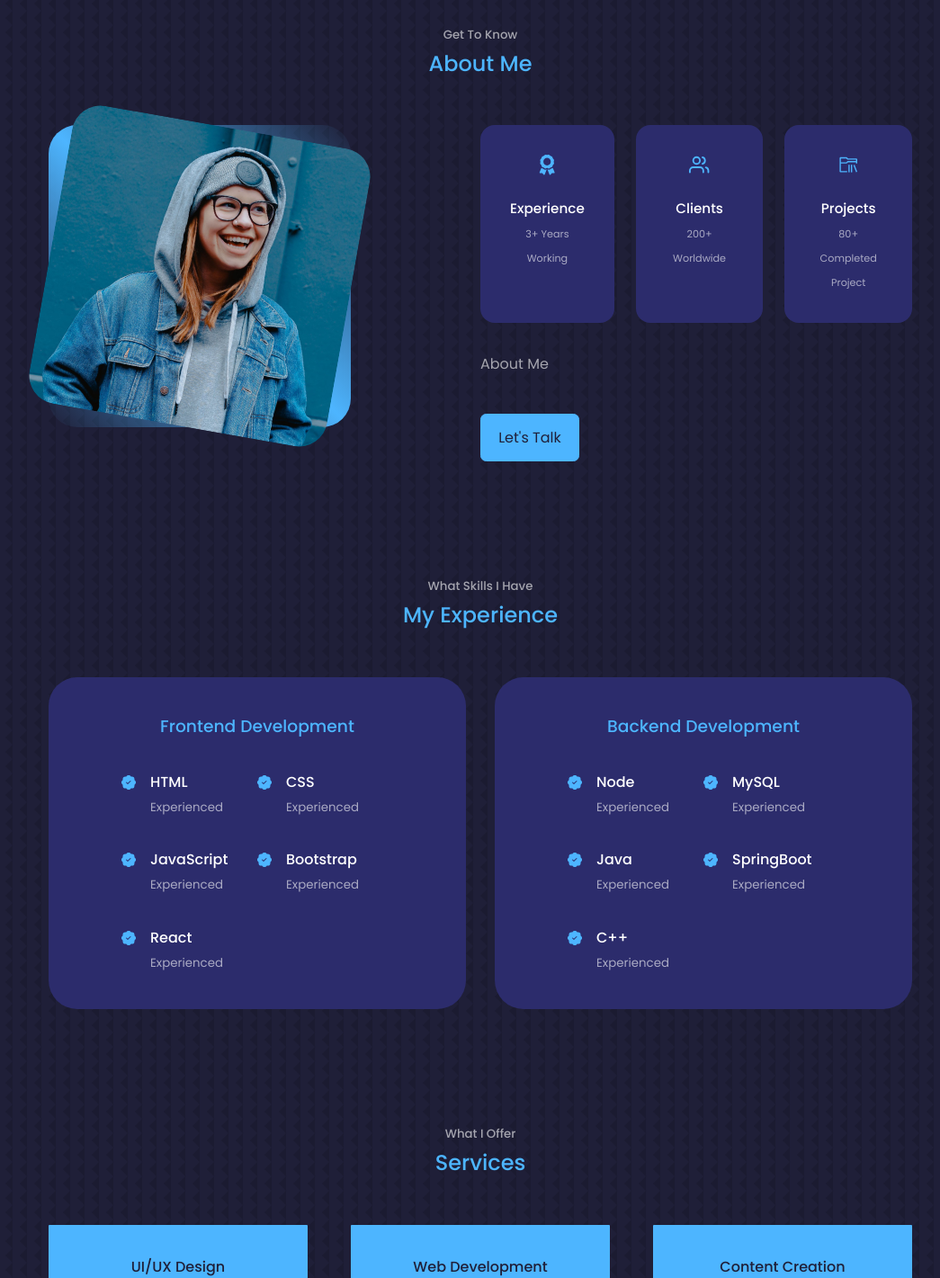
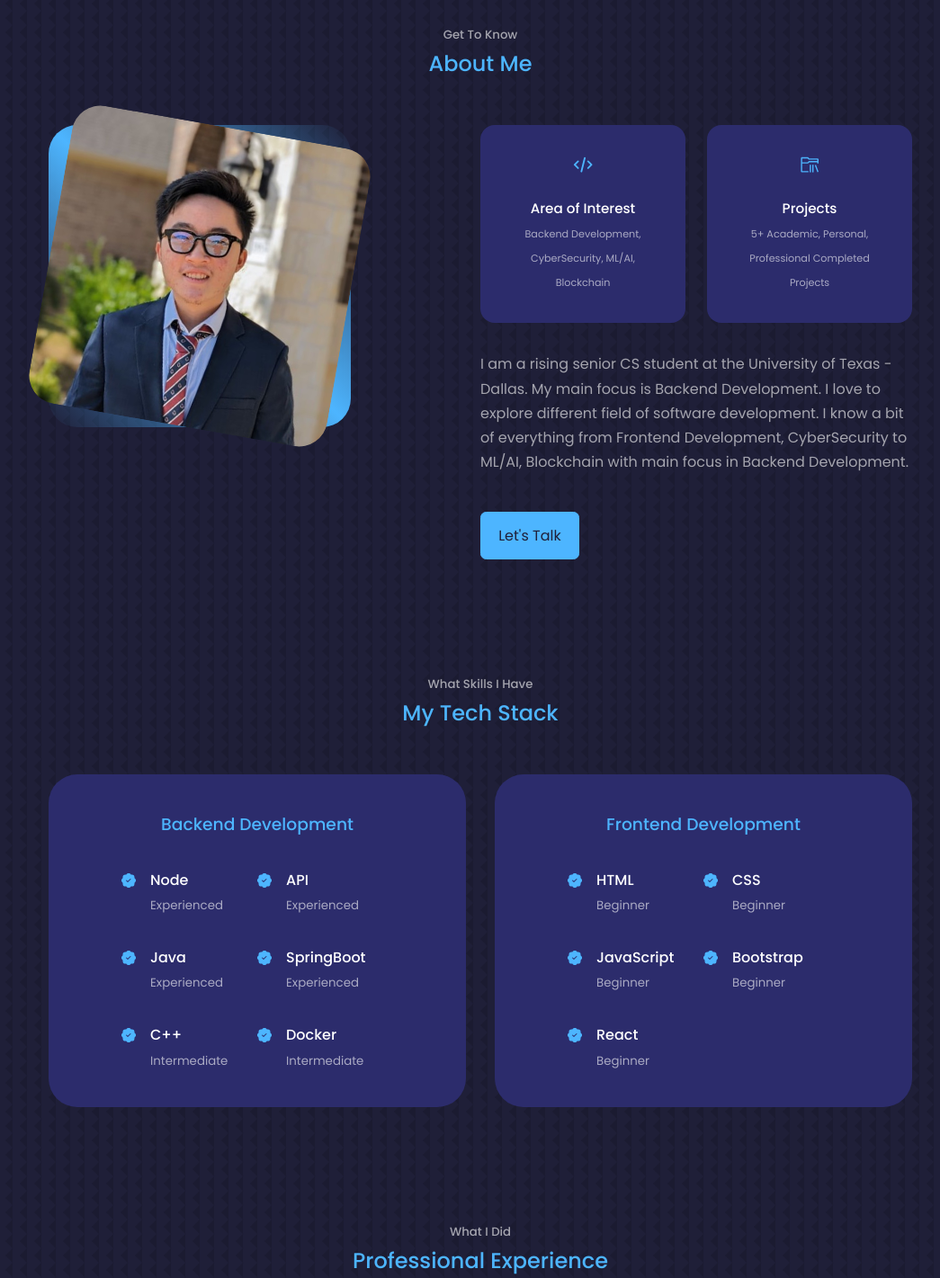
Before and after one commit to TriDevelopers/portfolio-website, a React (Create React App) app: page / in a window 1280 px wide. Shown: the part 900-2321 px from the top of the page at 90% size, without its empty margins (106-1151 px from the left). Built offline with nearby package versions, Linux system fonts and the light colour scheme.

Commit message:
Fixed About Me + Experience

```diff
--- a/src/components/about/About.jsx
+++ b/src/components/about/About.jsx
@@ -1,8 +1,7 @@
 import React from 'react'
 import './about.css'
-import ME from '../../assets/me-about.jpg'
-import {FaAward} from 'react-icons/fa'
-import {FiUsers} from 'react-icons/fi'
+import ME from '../../assets/me-about-1.jpg'
+import {HiOutlineCode} from 'react-icons/hi'
 import {VscFolderLibrary} from 'react-icons/vsc'
 
 const About = () => {
@@ -20,25 +19,23 @@ const About = () => {
 
         <div className="about__content">
           <div className="about__cards">
+
             <article className="about__card">
-              <FaAward className="about__icon" />
-              <h5>Experience</h5>
-              <small>3+ Years Working</small>
-            </article>
-            <article className="about__card">
-              <FiUsers className="about__icon" />
-              <h5>Clients</h5>
-              <small>200+ Worldwide</small>
+              <HiOutlineCode className="about__icon" />
+              <h5>Area of Interest</h5>
+              <small>Backend Development, CyberSecurity, ML/AI, Blockchain</small>
             </article>
             <article className="about__card">
               <VscFolderLibrary className="about__icon" />
               <h5>Projects</h5>
-              <small>80+ Completed Project</small>
+              <small>5+ Academic, Personal, Professional Completed Projects</small>
             </article>
           </div>
 
           <p>
-            About Me
+            I am a rising senior CS student at the University of Texas - Dallas. My main focus is Backend Development.
+            I love to explore different field of software development.
+            I know a bit of everything from Frontend Development, CyberSecurity to ML/AI, Blockchain with main focus in Backend Development.
           </p>
 
           <a href="#contact" className="btn btn-primary">Let's Talk</a>
--- a/src/components/about/about.css
+++ b/src/components/about/about.css
@@ -31,7 +31,7 @@
 
 .about__cards {
     display: grid;
-    grid-template-columns: repeat(3, 1fr);
+    grid-template-columns: repeat(2, 1.5fr);
     gap: 1.5rem;
 }
 
@@ -97,7 +97,7 @@
     }
 
     .about__cards {
-        grid-template-columns: 1fr 1fr;
+        grid-template-columns: 1.3fr;
         gap: 1rem;
     }
 
--- a/src/components/contact/Contact.jsx
+++ b/src/components/contact/Contact.jsx
@@ -1,7 +1,6 @@
 import React, { useRef } from 'react'
 import './contact.css'
 import {MdOutlineEmail} from 'react-icons/md'
-import {RiMessengerLine} from 'react-icons/ri'
 import {BsWhatsapp} from 'react-icons/bs'
 import emailjs from 'emailjs-com'
 
@@ -29,16 +28,10 @@ const Contact = () => {
             <a href="mailto:ndmt.2503@gmail.com" target="_blank">Send a message</a>
           </article>
           <article className="contact__option">
-            <RiMessengerLine className="contact__option-icon"/>
-            <h4>Messenger</h4>
-            <h5>facebook name</h5>
-            <a href="https://m.me/minh.tri.253" target="_blank">Send a message</a>
-          </article>
-          <article className="contact__option">
             <BsWhatsapp className="contact__option-icon"/>
             <h4>WhatsApp</h4>
-            <h5>+123456789</h5>
-            <a href="https://api.whatsapp.com/send?phone=123456789" target="_blank">Send a message</a>
+            <h5>+1 713-474-6666</h5>
+            <a href="https://api.whatsapp.com/send?phone=+17134746666" target="_blank">Send a message</a>
           </article>
         </div>
         <form ref={form} onSubmit={sendEmail}>
--- a/src/components/experience/Experience.jsx
+++ b/src/components/experience/Experience.jsx
@@ -6,49 +6,10 @@ const Experience = () => {
   return (
     <section id='experience'>
       <h5>What Skills I Have</h5>
-      <h2>My Experience</h2>
+      <h2>My Tech Stack</h2>
 
       <div className="container experience__container">
-        <div className="experience__fronted">
-          <h3>Frontend Development</h3>
-          <div className="experience__content">
-            <article className="experience__details">
-              <BsPatchCheckFill className="experience__details-icon"/>
-              <div>
-                <h4>HTML</h4>
-                <small className="text-light">Experienced</small>
-              </div>
-            </article>
-            <article className="experience__details">
-              <BsPatchCheckFill className="experience__details-icon"/>
-              <div>
-                <h4>CSS</h4>
-                <small className="text-light">Experienced</small>
-              </div>
-            </article>
-            <article className="experience__details">
-              <BsPatchCheckFill className="experience__details-icon"/>
-              <div>
-                <h4>JavaScript</h4>
-                <small className="text-light">Experienced</small>
-              </div>
-            </article>
-            <article className="experience__details">
-              <BsPatchCheckFill className="experience__details-icon"/>
-              <div>
-                <h4>Bootstrap</h4>
-                <small className="text-light">Experienced</small>
-              </div>
-            </article>
-            <article className="experience__details">
-              <BsPatchCheckFill className="experience__details-icon"/>
-              <div>
-                <h4>React</h4>
-                <small className="text-light">Experienced</small>
-              </div>
-            </article>
-          </div>
-        </div>
+
         {/* Backend Development */}
         <div className="experience__backend">
           <h3>Backend Development</h3>
@@ -63,7 +24,7 @@ const Experience = () => {
             <article className="experience__details">
               <BsPatchCheckFill className="experience__details-icon"/>
               <div>
-                <h4>MySQL</h4>
+                <h4>API</h4>
                 <small className="text-light">Experienced</small>
               </div>
             </article>
@@ -85,7 +46,54 @@ const Experience = () => {
               <BsPatchCheckFill className="experience__details-icon"/>
               <div>
                 <h4>C++</h4>
-                <small className="text-light">Experienced</small>
+                <small className="text-light">Intermediate</small>
+              </div>
+            </article>
+            <article className="experience__details">
+              <BsPatchCheckFill className="experience__details-icon"/>
+              <div>
+                <h4>Docker</h4>
+                <small className="text-light">Intermediate</small>
+              </div>
+            </article>
+          </div>
+        </div>
+        <div className="experience__fronted">
+          <h3>Frontend Development</h3>
+          <div className="experience__content">
+            <article className="experience__details">
+              <BsPatchCheckFill className="experience__details-icon"/>
+              <div>
+                <h4>HTML</h4>
+                <small className="text-light">Beginner</small>
+              </div>
+            </article>
+            <article className="experience__details">
+              <BsPatchCheckFill className="experience__details-icon"/>
+              <div>
+                <h4>CSS</h4>
+                <small className="text-light">Beginner</small>
+              </div>
+            </article>
+            <article className="experience__details">
+              <BsPatchCheckFill className="experience__details-icon"/>
+              <div>
+                <h4>JavaScript</h4>
+                <small className="text-light">Beginner</small>
+              </div>
+            </article>
+            <article className="experience__details">
+              <BsPatchCheckFill className="experience__details-icon"/>
+              <div>
+                <h4>Bootstrap</h4>
+                <small className="text-light">Beginner</small>
+              </div>
+            </article>
+            <article className="experience__details">
+              <BsPatchCheckFill className="experience__details-icon"/>
+              <div>
+                <h4>React</h4>
+                <small className="text-light">Beginner</small>
               </div>
             </article>
           </div>
--- a/src/components/service/Services.jsx
+++ b/src/components/service/Services.jsx
@@ -5,8 +5,8 @@ import {BiCheck} from 'react-icons/bi'
 const Services = () => {
   return (
     <section id='services'>
-      <h5>What I Offer</h5>
-      <h2>Services</h2>
+      <h5>What I Did</h5>
+      <h2>Professional Experience</h2>
 
       <div className="container services__container">
         <article className="services">
```
Also changed, not shown: src/assets/me-about-1.jpg (added), 1 other file (tests, documents, lock files or other folders).
